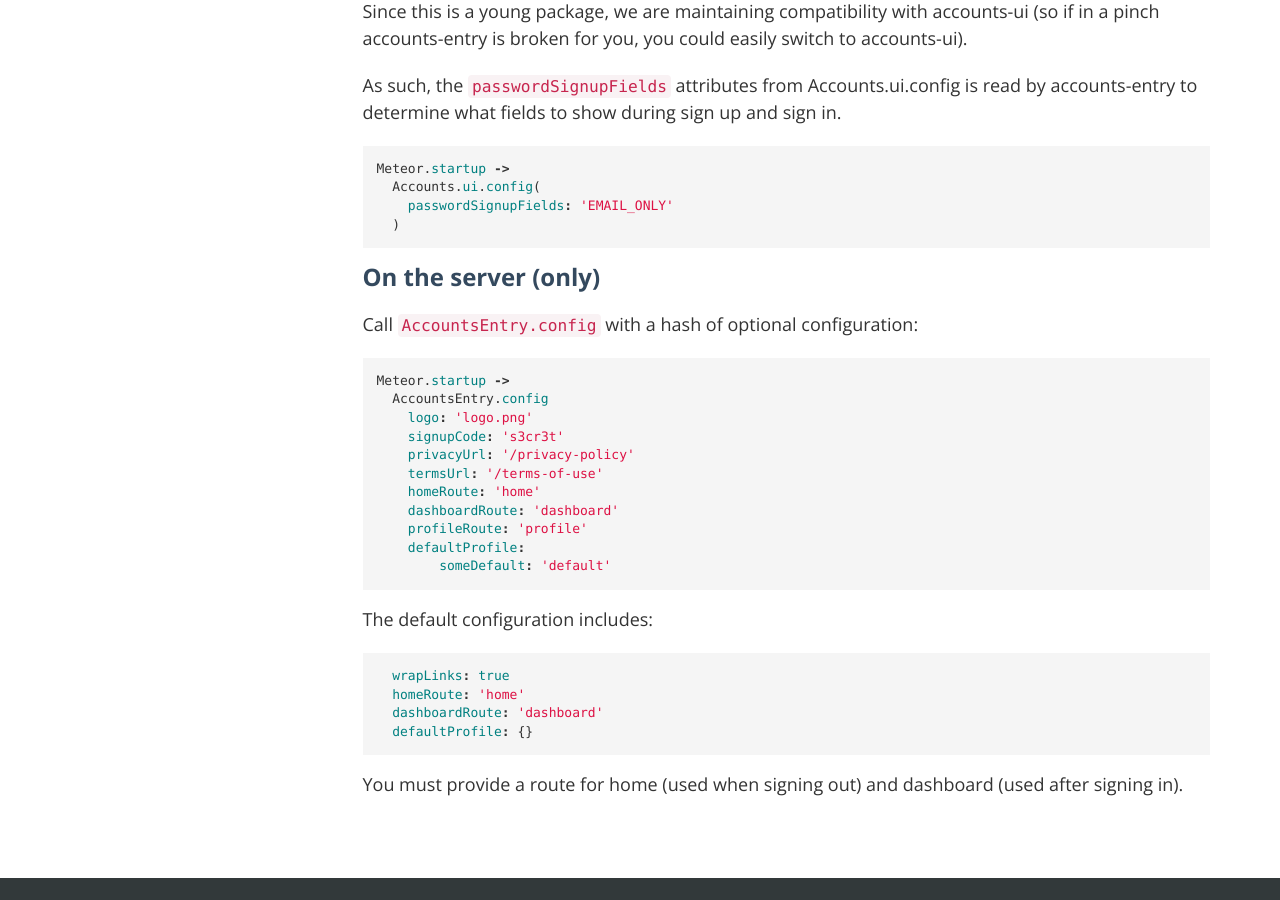
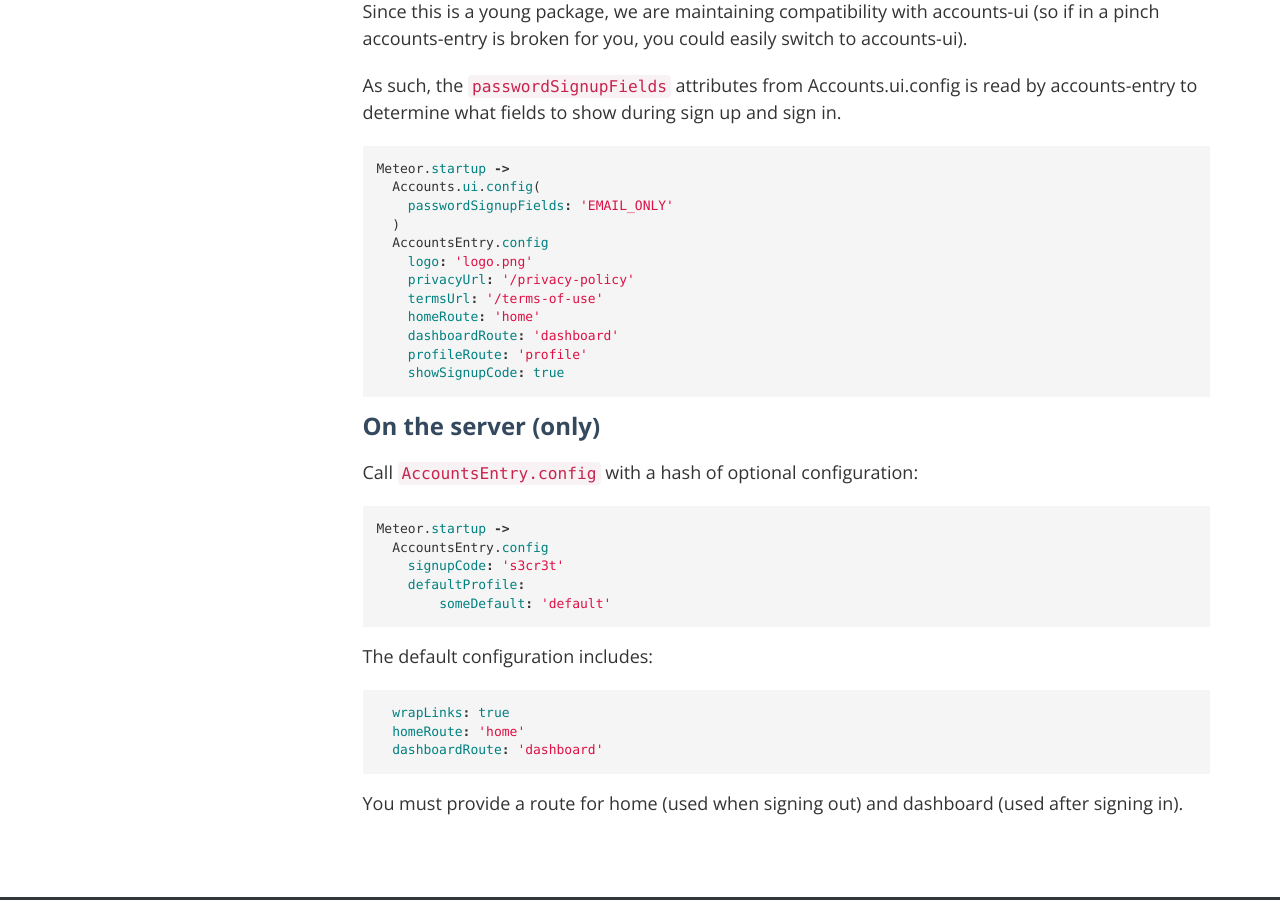
Before and after one commit to Differential/accounts-entry, a Jekyll site: the page built from index.markdown, in a window 1280 px wide and 900 px high, scrolled down 1535 px. Built offline with Jekyll 4.4.1, drawn with Linux system fonts in a browser that asks for light colours; nearby versions of some CDN libraries; Markdown is read by kramdown in place of the engine named in the settings; some of the changed lines change nothing that is shown; some of the changed text lies outside the part shown.

Commit message:
Update for 0.4.0

```diff
--- a/index.markdown
+++ b/index.markdown
@@ -2,7 +2,7 @@
 layout: default
 username: BeDifferential
 repo: accounts-entry
-version: 0.3.1
+version: 0.4.0
 desc: Meteor sign up and sign in pages.
 
 ---
@@ -60,6 +60,14 @@
   Accounts.ui.config(
     passwordSignupFields: 'EMAIL_ONLY'
   )
+  AccountsEntry.config
+    logo: 'logo.png'
+    privacyUrl: '/privacy-policy'
+    termsUrl: '/terms-of-use'
+    homeRoute: 'home'
+    dashboardRoute: 'dashboard'
+    profileRoute: 'profile'
+    showSignupCode: true
 {% endhighlight %}
 
 ### On the server (only)
@@ -69,13 +77,7 @@
 {% highlight coffeescript %}
 Meteor.startup ->
   AccountsEntry.config
-    logo: 'logo.png'
     signupCode: 's3cr3t'
-    privacyUrl: '/privacy-policy'
-    termsUrl: '/terms-of-use'
-    homeRoute: 'home'
-    dashboardRoute: 'dashboard'
-    profileRoute: 'profile'
     defaultProfile:
         someDefault: 'default'
 {% endhighlight %}
@@ -86,7 +88,6 @@
   wrapLinks: true
   homeRoute: 'home'
   dashboardRoute: 'dashboard'
-  defaultProfile: {}
 {% endhighlight %}
 
 You must provide a route for home (used when signing out) and
```
